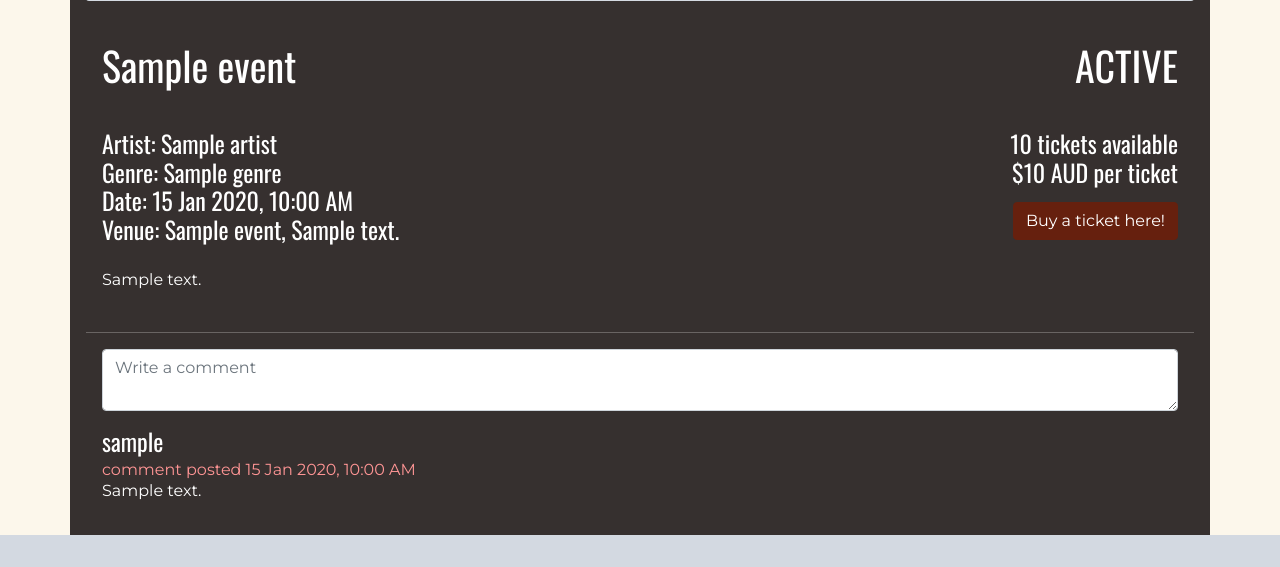
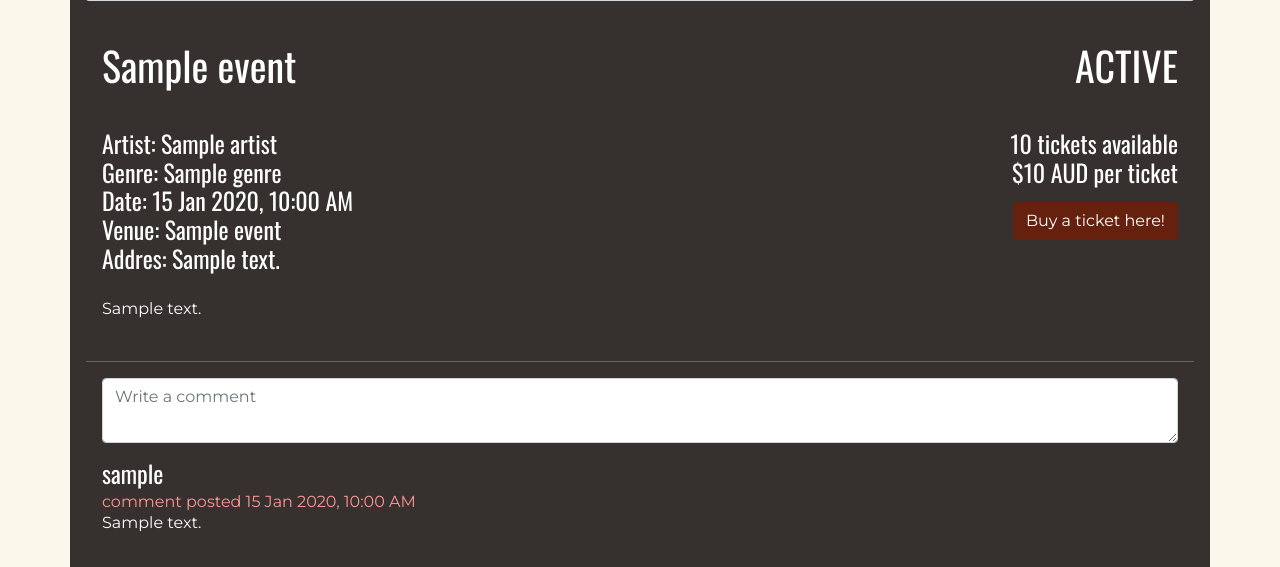
Before and after one commit to HansT01/IAB207-Events, a Flask app: template concerts/templates/pages/eventdetails.jinja in a window 1280 px wide. Shown: the part 689-1256 px from the top of the page. Before the commit the page ends 1224 px from the top, so only its background shows below. Run offline with Flask 2, Linux system fonts and the light colour scheme; the template is opened without the code that fills it: most values are stand-ins (such as "Sample title", 1, 10 or a date in 2020); grey boxes marked "Sample" are stand-in pictures; parts of the project's set-up code (start-up, migrations or seed data) failed here and were passed over; some libraries are stand-ins or nearby versions.

Commit message:
Changed display of eventdetails page

```diff
--- a/concerts/static/main.css
+++ b/concerts/static/main.css
@@ -330,3 +330,7 @@ a:hover {
 .event-description {
   white-space: pre-wrap;
 }
+
+textarea {
+  height: 65px;
+}
--- a/concerts/templates/components/eventcontent.jinja
+++ b/concerts/templates/components/eventcontent.jinja
@@ -26,7 +26,8 @@
           Artist: {{event.artist}} <br />
           Genre: {{event.genre}} <br />
           Date: {{event.timestamp.strftime("%d %b %Y, %I:%M %p")}} <br />
-          Venue: {{event.venue_name}}, {{event.venue_address}}
+          Venue: {{event.venue_name}} <br />
+          Addres: {{event.venue_address}}
         </h4>
       </div>
       <div class="col-auto text-sm-end">
@@ -55,7 +56,7 @@
         <form method="post">
           {{ commentform.csrf_token }}
           {{ render_field(commentform.event_id, type="hidden", value=event.id) }}
-          <textarea class="form-control" id="desc" name="desc" placeholder="Write a comment" ,
+          <textarea class="form-control" id="desc" name="desc" placeholder="Write a comment"
             oninput="auto_grow_textarea(this)"></textarea>
 
           <div class="d-flex">
```
